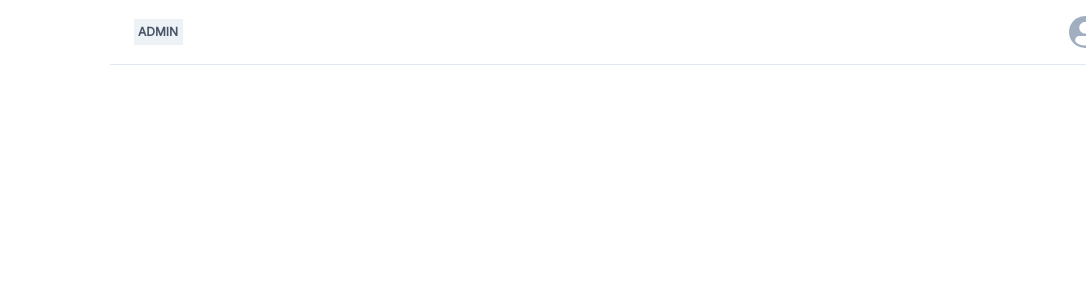
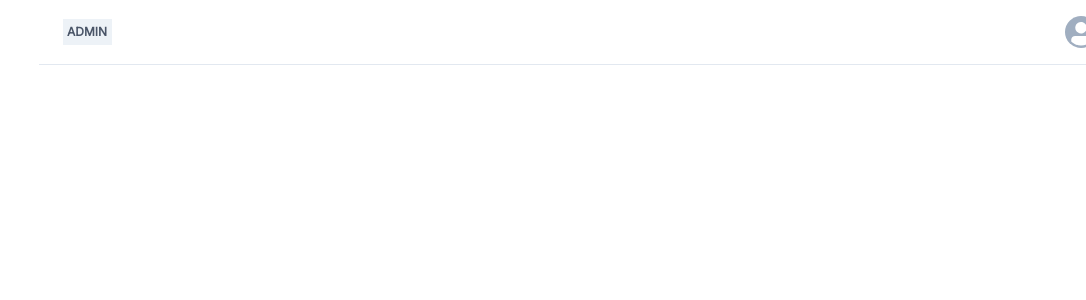
Before and after one commit to Miguel-Ruz/car-wash, a Next.js app in the folder car-wash/: page / in a window 1280 px wide. Shown: the top 300 px of the page, without its empty margins (194-1280 px from the left). Built offline with nearby package versions, Linux system fonts and the light colour scheme.

Commit message:
refactor/ cambio de estilos en el navBar

```diff
--- a/car-wash/src/components/layout/NavBar.tsx
+++ b/car-wash/src/components/layout/NavBar.tsx
@@ -24,9 +24,9 @@ const NavBar = (props: Props) => {
       paddingBottom="16px"
       paddingRight="24px"
       paddingLeft="24px"
-      w="65.438rem"
+      w="87vw"
       borderBottom="1px solid #E2E8F0"
-      marginLeft="19rem"
+      marginLeft="14.563rem"
     >
       <Text
         fontSize="xs"
```
